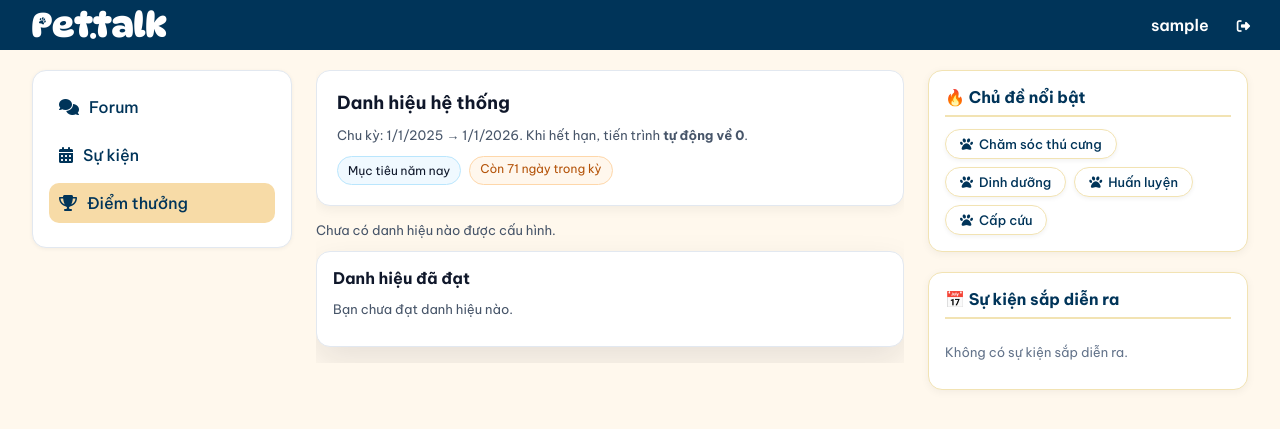
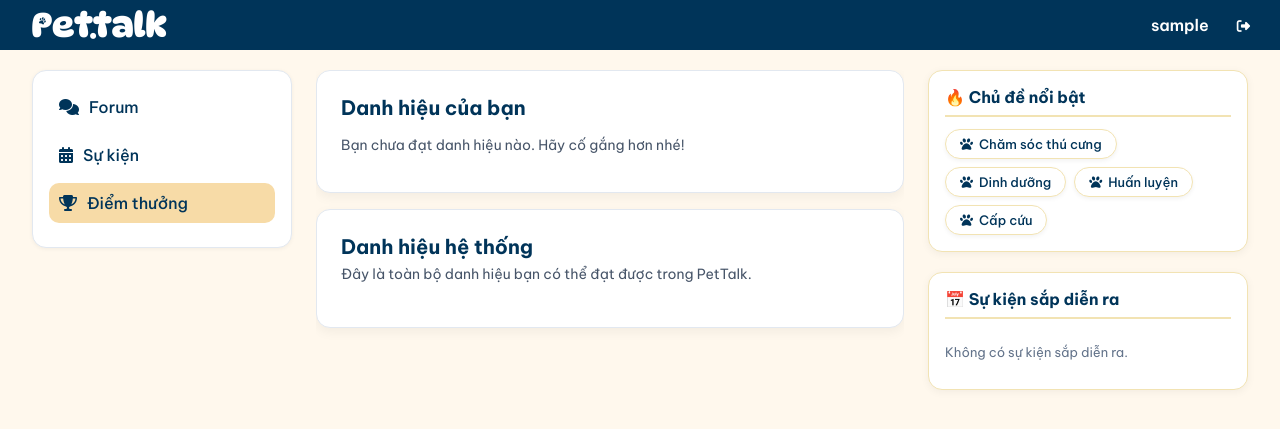
Before and after one commit to puppydue/PetTalk, a Django app: page /badge/ in a window 1280 px wide. Shown: the top 429 px of the page. Run offline with Django 4.2, Linux system fonts and the light colour scheme; the visitor is signed in with stand-in values (Sample User, id 1); data comes from the database, SQL or seed files in the repository; data that the repository does not hold is empty.

Commit message:
sửa giao diện user_badge

```diff
--- a/badge/templates/badge/user_badges.html
+++ b/badge/templates/badge/user_badges.html
@@ -7,7 +7,7 @@
 <style>
     body { background: #fff8ed; }
 
-    :root{
+    :root {
       --primary: #003459;
       --secondary: #F7DBA7;
       --bg: #f8fafc;
@@ -16,273 +16,354 @@
       --text: #0f172a;
       --muted: #475569;
       --radius: 14px;
-      --success:#16a34a;
-      --warn:#f59e0b;
-      --danger:#ef4444;
-      --shadow:0 14px 34px rgba(16,24,40,.10);
     }
 
-    *{box-sizing:border-box}
-    a{color:inherit;text-decoration:none}
-
-    .card, .header-card {
+    /* ✅ THÊM LẠI: Style .card (đồng bộ) */
+    .card {
       background: var(--card);
       border: 1px solid var(--line);
       border-radius: var(--radius);
       box-shadow: 0 4px 12px rgba(0,0,0,0.05);
-      padding: 20px;
+      padding: 24px; /* Đồng bộ padding */
       margin-bottom: 16px;
     }
-    .title{font-weight:900;font-size:18px;margin:0 0 12px}
-    .muted{color:var(--muted);font-size:13px}
-    .btn{padding:10px 14px;border:1px solid var(--line);background:#fff;border-radius:12px;cursor:pointer;box-shadow:var(--shadow);font-weight:500;}
-    .btn.primary{background: var(--primary);color:#fff;border-color:transparent}
-    .toolbar{display:flex;gap:8px;flex-wrap:wrap;margin-top:10px}
-    .brow{display:grid;grid-template-columns:56px 1fr 120px;gap:14px;align-items:center;padding:12px;border:1px solid var(--line);border-radius:14px;background:linear-gradient(180deg,#ffffff,#fafcff);box-shadow:var(--shadow);margin:10px 0}
-    .bicon{width:56px;height:56px;border-radius:14px;display:grid;place-items:center;font-size:26px;background:#f8fafc;border:1px solid #e2e8f0}
-    .bname{font-weight:900}
-    .bmeta{color:#475569;font-size:13px;margin-top:2px}
-    .bar{height:12px;background:#eef2ff;border:1px solid #dbe3ff;border-radius:999px;overflow:hidden;margin-top:8px;position:relative}
-    .bar>div{height:100%;background:linear-gradient(90deg,#93c5fd,#2563eb);width:0%;}
-    .bstat{display:flex;justify-content:space-between;align-items:center;font-size:12px;color:#334155;margin-top:8px}
-    .tag{display:inline-flex;align-items:center;gap:6px;padding:6px 10px;border-radius:999px;background:#f0f9ff;border:1px solid #bae6fd;font-size:12px}
-    .ok-chip{background:#fef2f2;border:1px solid #fecaca;color:#991b1b;border-radius:999px;padding:4px 10px;font-weight:700}
-    .chip-warn{background:#fff7ed;border:1px solid #fed7aa;color:#b45309;border-radius:999px;padding:4px 10px;font-size:12px}
+    .card h3 {
+        font-weight: 700;
+        font-size: 20px;
+        margin: 0 0 16px 0;
+        color: var(--primary);
+    }
+    .text-muted {
+        color: var(--muted);
+        font-size: 14px;
+    }
 
-    /* === PANEL DANH HIỆU ĐÃ ĐẠT === */
-    .achieved-panel {
-        background: var(--card);
+    /* === ✅ SỬA: Style Badge Row (từ code cũ) === */
+    .badge-row {
+        display: grid;
+        grid-template-columns: 50px 1fr auto;
+        gap: 16px;
+        align-items: center;
+        padding: 14px;
         border: 1px solid var(--line);
-        border-radius: var(--radius);
-        padding: 16px;
-        margin-bottom: 16px;
-        box-shadow: var(--shadow);
+        border-radius: 12px;
+        background: #fff;
+        margin-bottom: 12px;
     }
-    .achieved-title {
-        font-weight: 900;
+    .b-icon {
+        width: 50px;
+        height: 50px;
+        border-radius: 12px;
+        display: grid;
+        place-items: center;
+        font-size: 26px;
+        background: var(--bg);
+        border: 1px solid var(--line);
+    }
+    .b-name {
+        font-weight: 700;
         font-size: 16px;
-        margin: 0 0 12px;
+        color: var(--text);
     }
+    .b-meta {
+        color: var(--muted);
+        font-size: 13px;
+        margin-top: 2px;
+    }
+    .b-bar {
+        height: 8px;
+        background: #eef2ff;
+        border-radius: 999px;
+        overflow: hidden;
+        margin-top: 8px;
+    }
+    .b-bar > div {
+        height: 100%;
+        width: 0%;
+        transition: width 0.5s ease;
+    }
+
+    /* ✅ SỬA (Task 1): Thêm màu cho thanh tiến trình */
+    .b-bar-gold { background: #f59e0b; }
+    .b-bar-blue { background: #3b82f6; }
+    .b-bar-green { background: #16a34a; }
+    .b-bar-red { background: #ef4444; }
+    .b-bar-cyan { background: #06b6d4; }
+    .b-bar-lime { background: #84cc16; }
+
+    /* Style cho cột trạng thái */
+    .b-status {
+        text-align: right;
+        font-weight: 600;
+        font-size: 14px;
+    }
+    .b-status .percent {
+        color: var(--primary);
+    }
+    /* ✅ SỬA (Task 2): Icon hoàn thành (thay cho check) */
+    .b-status .completed-icon {
+        font-size: 22px;
+        color: #16a34a;
+    }
+
+    /* === ✅ SỬA (Task 3): Style Form Chọn Badge === */
     .achieved-option {
         display: flex;
         align-items: center;
-        gap: 8px;
-        padding: 6px 0;
+        gap: 10px;
+        padding: 8px 0;
         font-size: 14px;
+        cursor: pointer;
     }
     .achieved-option input[type="radio"] {
         accent-color: var(--primary);
+        transform: scale(1.2);
     }
-    .selected-badge {
-        background: #f0fdf4;
-        border: 1px solid #86efac;
+
+    /* ✅ SỬA LỖI (Task 1): Xóa style .badge-chip (màu vàng) CŨ */
+    /* .badge-chip { ... } */
+    /* .achieved-option:hover .badge-chip { ... } */
+
+
+    /* === ✅ THÊM MỚI (Task 4): Khung xem trước === */
+    .badge-preview-box {
+        margin-top: 24px;
+        padding: 16px;
+        border: 2px dashed var(--line);
+        border-radius: var(--radius);
+        text-align: center;
+        background: var(--bg);
+    }
+    .badge-preview-box p {
+        font-size: 14px;
+        color: var(--muted);
+        margin-bottom: 12px;
+        font-weight: 500;
+        margin-top: 0;
+    }
+    .preview-username {
+        font-weight: 700;
+        font-size: 16px;
+        color: var(--primary);
+        margin-right: 8px;
+    }
+    /* Style cho chip XEM TRƯỚC (DÙNG CHUNG CHO CẢ 2 BÊN) */
+    .preview-badge-chip {
+        display: inline-flex;
+        align-items: center;
+        gap: 6px;
+        padding: 4px 10px;
+        font-size: 13px;
+        font-weight: 700;
         border-radius: 12px;
-        padding: 12px;
-        margin-top: 12px;
-        display: none;
+        border: 1px solid;
+        cursor: pointer;
+        transition: 0.2s;
     }
-    .selected-badge.show {
-        display: block;
+    /* Các màu cho chip XEM TRƯỚC (dựa trên model.py) */
+    .badge-color-gold { background: #fff4c2; border-color: #f7d98b; color: #8a5a00; }
+    .badge-color-blue { background: #e0f2fe; border-color: #7dd3fc; color: #0369a1; }
+    .badge-color-green { background: #dcfce7; border-color: #86efac; color: #15803d; }
+    .badge-color-red { background: #fee2e2; border-color: #fca5a5; color: #991b1b; }
+    .badge-color-cyan { background: #cffafe; border-color: #67e8f9; color: #0e7490; }
+    .badge-color-lime { background: #f7fee7; border-color: #bef264; color: #4d7c0f; }
+
+    /* Thêm hover cho các chip chọn */
+    .achieved-option:hover .preview-badge-chip {
+        transform: scale(1.05);
     }
-    .selected-badge .icon {
-        font-size: 28px;
-    }
-    .progress-sm {
-        height: 6px;
-        background: #e2e8f0;
-        border-radius: 3px;
-        overflow: hidden;
-        margin: 8px 0;
-    }
-    .progress-sm > div {
-        height: 100%;
-        background: #16a34a;
-        border-radius: 3px;
-    }
+
 </style>
 {% endblock %}
 
 {% block content %}
-<main id="center" class="container-fluid py-4">
+<div class="container py-4">
     <div class="row">
-        <!-- LEFT: TẤT CẢ BADGE -->
-        <div class="col-lg-8">
-            <div class="header-card">
-                <h2 class="title">Danh hiệu hệ thống</h2>
-                <p class="muted">
-                    Chu kỳ: 1/1/2025 → 1/1/2026. Khi hết hạn, tiến trình <b>tự động về 0</b>.
-                </p>
-                <div class="toolbar">
-                    <span class="tag">Mục tiêu năm nay</span>
-                    <span class="chip-warn">Còn 71 ngày trong kỳ</span>
-                </div>
-            </div>
 
-            <section id="tab-badges">
-                <div id="badgesList">
-                    {% for b in progress_data %}
-                    <div class="brow" style="border-left:6px solid #f59e0b20">
-                        <div class="bicon" style="font-size:26px;">{{ b.icon }}</div>
-                        <div>
-                            <div class="bname">{{ b.name }}</div>
-                            <div class="bmeta">
-                                Mục tiêu: {{ b.target }} {{ b.type }}
-                                {% if b.completed %}
-                                    <span style="color:green;">Đã đạt</span>
-                                {% else %}
-                                    <span style="color:orange;">Đang tiến hành</span>
-                                {% endif %}
-                            </div>
-                            <div class="bar">
-                                <div style="width:{{ b.percent }}%;
-                                    background:linear-gradient(90deg,
-                                        {% if b.color == 'gold' %}#f59e0b, #fbbf24
-                                        {% elif b.color == 'blue' %}#3b82f6, #60a5fa
-                                        {% elif b.color == 'green' %}#16a34a, #4ade80
-                                        {% elif b.color == 'red' %}#ef4444, #fb7185
-                                        {% elif b.color == 'cyan' %}#06b6d4, #67e8f9
-                                        {% elif b.color == 'lime' %}#84cc16, #bef264
-                                        {% else %}#94a3b8, #cbd5e1{% endif %});">
-                                </div>
-                            </div>
-                            <div class="bstat">
-                                <span>Tiến trình của bạn: <b>{{ b.progress }}/{{ b.target }}</b></span>
-                            </div>
-                        </div>
-                    </div>
-                    {% empty %}
-                    <p class="muted">Chưa có danh hiệu nào được cấu hình.</p>
-                    {% endfor %}
-                </div>
-            </section>
-        </div>
-
-        <!-- RIGHT: DANH HIỆU ĐÃ ĐẠT -->
         <div class="col-lg-4">
-            <div class="achieved-panel">
-                <h3 class="achieved-title">Danh hiệu đã đạt</h3>
+            <div class="card">
+                <h3>Danh hiệu của bạn</h3>
 
                 {% if achieved_badges %}
                 <form id="badgeDisplayForm">
-                    <div class="achieved-option">
-                        <input type="radio" name="display_badge" value="none" id="none"
-                               {% if not current_display %}checked{% endif %}>
-                        <label for="none">Không hiển thị</label>
-                    </div>
+                    <label class="achieved-option">
+                        <input type="radio" name="display_badge" value="none"
+                               {% if not current_display_id %}checked{% endif %}>
+                        Không hiển thị
+                    </label>
 
                     {% for b in achieved_badges %}
-                    <div class="achieved-option">
-                        <input type="radio" name="display_badge"
-                               value="{{ b.name }}"
-                               id="badge_{{ forloop.counter }}"
-                               {% if current_display == b.name %}checked{% endif %}>
-                        <label for="badge_{{ forloop.counter }}">
-                            {{ b.icon }} {{ b.name }}
-                            <small class="text-success">({{ b.progress }}/{{ b.target }})</small>
-                        </label>
-                    </div>
+                    <label class="achieved-option">
+                        <input type="radio"
+                               name="display_badge"
+                               value="{{ b.id }}"
+                               {% if current_display_id == b.id %}checked{% endif %}>
+                        <span class="preview-badge-chip badge-color-{{ b.color }}">{{ b.icon }} {{ b.name }}</span>
+                    </label>
                     {% endfor %}
                 </form>
 
-                <!-- HIỂN THỊ BADGE ĐƯỢC CHỌN -->
-                <div id="selectedBadge" class="selected-badge">
-                    <div class="d-flex align-items-center gap-2">
-                        <div class="icon">{{ current_display_icon }}</div>
-                        <div>
-                            {% if current_display %}{{ current_display }}{% endif %}
-                            <div class="text-muted small">0/0 hoạt động</div>
-                        </div>
+                <div class="badge-preview-box">
+                    <p>Xem trước (hiển thị cạnh tên bạn):</p>
+                    <div>
+                        <span class="preview-username">{{ request.user.username }}</span>
+                        <span id="preview-badge" class="preview-badge-chip" style="display:none;">
+                            <span id="preview-icon"></span>
+                            <span id="preview-name"></span>
+                        </span>
+                        <span id="preview-none" class="text-muted" style="font-style:italic; display:none;">(Không hiển thị)</span>
                     </div>
-                    <div class="progress-sm mt-2">
-                        <div style="width:100%;"></div>
-                    </div>
-                    <div class="text-success small mt-1">ĐÃ HOÀN THÀNH!</div>
                 </div>
+
                 {% else %}
-                <p class="muted small">Bạn chưa đạt danh hiệu nào.</p>
+                <p class="text-muted">Bạn chưa đạt danh hiệu nào. Hãy cố gắng hơn nhé!</p>
                 {% endif %}
             </div>
         </div>
+
+        <div class="col-lg-8">
+            <div class="card">
+                <h3>Danh hiệu hệ thống</h3>
+                <p class="text-muted" style="margin-top: -10px; margin-bottom: 20px;">
+                    Đây là toàn bộ danh hiệu bạn có thể đạt được trong PetTalk.
+                </p>
+
+                {% for b in progress_data %}
+                <div class="badge-row">
+                    <div class="b-icon">{{ b.icon }}</div>
+                    <div>
+                        <div class="b-name">{{ b.name }}</div>
+                        <div class="b-meta">
+                            Mục tiêu: {{ b.target }} {{ b.type }}
+                        </div>
+                        <div class="b-bar">
+                            <div class="b-bar-{{ b.color }}" style="width:{{ b.percent }}%;"></div>
+                        </div>
+                    </div>
+
+                    <div class="b-status">
+                        {% if b.completed %}
+                            <span class="completed-icon" title="Đã hoàn thành">
+                                <i class="fa-solid fa-trophy"></i>
+                            </span>
+                        {% else %}
+                            <span class="percent">{{ b.percent }}%</span>
+                            <div class="text-muted" style="font-size: 12px; font-weight: 500;">
+                                {{ b.progress }}/{{ b.target }}
+                            </div>
+                        {% endif %}
+                    </div>
+                </div>
+                {% endfor %}
+            </div>
+        </div>
+
     </div>
-</main>
+</div>
 {% endblock %}
 
 {% block extra_js %}
 <script>
-  const achievedBadges = {{ achieved_badges_json|safe }};
-  const currentDisplay = "{{ current_display|escapejs }}";
-  const saveUrl = "{% url 'badge:save_display_badge' %}";
+// Lấy CSRF token
+function getCookie(name){let v=null;if(document.cookie&&document.cookie!==''){const c=document.cookie.split(';');for(let i=0;i<c.length;i++){const s=c[i].trim();if(s.substring(0,name.length+1)===(name+'=')){v=decodeURIComponent(s.substring(name.length+1));break}}}return v}
+const csrftoken=getCookie('csrftoken');
 
-  function getCookie(name) {
-      let cookieValue = null;
-      if (document.cookie && document.cookie !== '') {
-          const cookies = document.cookie.split(';');
-          for (let i = 0; i < cookies.length; i++) {
-              const cookie = cookies[i].trim();
-              if (cookie.substring(0, name.length + 1) === (name + '=')) {
-                  cookieValue = decodeURIComponent(cookie.substring(name.length + 1));
-                  break;
-              }
-          }
-      }
-      return cookieValue;
-  }
-  const csrftoken = getCookie('csrftoken');
+// Lấy dữ liệu badge từ Django
+const achievedBadges = {{ achieved_badges_json|safe }};
 
-  document.addEventListener('DOMContentLoaded', function() {
+// Map màu từ model (Python) sang CSS class (cho preview)
+const colorMap = {
+    "gold": "badge-color-gold",
+    "blue": "badge-color-blue",
+    "green": "badge-color-green",
+    "red": "badge-color-red",
+    "cyan": "badge-color-cyan",
+    "lime": "badge-color-lime",
+};
+
+// Lấy các phần tử DOM của preview
+const previewBadge = document.getElementById('preview-badge');
+const previewIcon = document.getElementById('preview-icon');
+const previewName = document.getElementById('preview-name');
+const previewNone = document.getElementById('preview-none');
+
+/**
+ * ✅ THÊM MỚI (Task 4): Hàm cập nhật preview
+ * @param {string} selectedId ID của badge được chọn, hoặc "none"
+ */
+function updatePreview(selectedId) {
+    if (!previewBadge || !previewNone) return; // Thoát nếu không ở đúng trang
+
+    if (selectedId === 'none' || !selectedId) {
+        // Ẩn chip, hiện text "Không hiển thị"
+        previewBadge.style.display = 'none';
+        previewNone.style.display = 'inline';
+    } else {
+        // Tìm badge trong data
+        // ✅ SỬA LỖI: So sánh b.id (số) với selectedId (string)
+        const badge = achievedBadges.find(b => b.id == selectedId);
+        if (badge) {
+            // Cập nhật nội dung
+            previewIcon.textContent = badge.icon;
+            previewName.textContent = badge.name;
+
+            // Xóa class màu cũ
+            previewBadge.className = 'preview-badge-chip';
+            // Thêm class màu mới
+            // ✅ SỬA LỖI: Giờ "badge.color" đã tồn tại, nó sẽ lấy đúng màu
+            const colorClass = colorMap[badge.color] || 'badge-color-blue';
+            previewBadge.classList.add(colorClass);
+
+            // Hiển thị chip, ẩn text
+            previewBadge.style.display = 'inline-flex';
+            previewNone.style.display = 'none';
+        }
+    }
+}
+
+// Chạy khi trang tải xong
+document.addEventListener('DOMContentLoaded', function() {
     const form = document.getElementById('badgeDisplayForm');
-    const selectedBadge = document.getElementById('selectedBadge');
-
     if (!form) return;
 
-    function showBadge(badge) {
-      selectedBadge.querySelector('.icon').textContent = badge.icon;
-      selectedBadge.querySelector('.fw-bold').textContent = badge.name;
-      selectedBadge.querySelector('.text-muted').textContent =
-        `${badge.progress}/${badge.target} ${badge.type.toLowerCase()}`;
-      selectedBadge.querySelector('.progress-sm > div').style.width = '100%';
-      selectedBadge.querySelector('.text-success').textContent = 'ĐÃ HOÀN THÀNH!';
-      selectedBadge.classList.add('show');
+    // 1. Cập nhật preview lần đầu khi tải trang
+    const currentSelectedRadio = form.querySelector('input[name="display_badge"]:checked');
+    if (currentSelectedRadio) {
+        updatePreview(currentSelectedRadio.value);
+    } else {
+        updatePreview('none'); // Mặc định là 'none' nếu không có gì được check
     }
 
-    // Hiển thị badge hiện tại nếu có
-    if (currentDisplay) {
-      const badge = achievedBadges.find(b => b.name === currentDisplay);
-      if (badge) {
-        showBadge(badge);
-      }
-    }
+    // 2. Thêm listener cho form (AJAX + Preview)
+    form.addEventListener("change", function (e) {
+        if (e.target.name !== 'display_badge') return;
 
-    form.addEventListener('change', function(e) {
-      const selectedName = e.target.value;
-      const badge = selectedName === 'none'
-        ? null
-        : achievedBadges.find(b => b.name === selectedName);
+        const selectedId = e.target.value;
 
-      // Gửi AJAX lưu lựa chọn
-      fetch(saveUrl, {
-        method: "POST",
-        headers: {
-          "Content-Type": "application/x-www-form-urlencoded",
-          "X-CSRFToken": csrftoken
-        },
-        body: new URLSearchParams({
-          "badge_name": selectedName
+        // Cập nhật preview ngay lập tức
+        updatePreview(selectedId);
+
+        // Gửi AJAX (code cũ của bạn)
+        fetch("{% url 'badge:save_display_badge' %}", {
+            method:"POST",
+            headers:{
+                "X-CSRFToken":csrftoken,
+                "Content-Type":"application/x-www-form-urlencoded"
+            },
+            body:new URLSearchParams({
+                badge_id: selectedId
+            })
         })
-      }).then(r => r.json()).then(data => {
-        // Không cần thông báo to, chỉ xử lý UI
-        if (data.status !== "success") {
-          console.warn("Save badge error:", data);
-        }
-      });
-
-      // Cập nhật preview
-      if (!badge) {
-        selectedBadge.classList.remove('show');
-      } else {
-        showBadge(badge);
-      }
+        .then(r => r.json())
+        .then(data => {
+            if (data.status !== 'success') {
+                console.error('Lỗi khi lưu danh hiệu:', data.message);
+            } else {
+                console.log('Đã lưu danh hiệu!');
+            }
+        })
+        .catch(err => console.error('Lỗi fetch:', err));
     });
-  });
+});
 </script>
 {% endblock %}
--- a/badge/views.py
+++ b/badge/views.py
@@ -1,6 +1,5 @@
 # badge/views.py
 import json
-
 from django.shortcuts import render, redirect, get_object_or_404
 from django.contrib.auth.decorators import login_required, user_passes_test
 from django.http import JsonResponse
@@ -15,9 +14,9 @@ def staff_required(view_func):
     return user_passes_test(lambda u: u.is_staff or u.is_superuser)(view_func)
 
 
-# ==========================
-# ADMIN: QUẢN LÝ DANH HIỆU
-# ==========================
+# =======================
+# ADMIN QUẢN LÝ DANH HIỆU
+# =======================
 
 @staff_required
 def admin_badges(request):
@@ -63,53 +62,51 @@ def delete_badge(request, badge_id):
     return redirect('badge:admin_badges')
 
 
-# ==========================
-# USER: XEM ĐIỂM & DANH HIỆU
-# ==========================
+# =======================
+# USER XEM & CHỌN DANH HIỆU
+# =======================
 
 @login_required
 def user_badges(request):
     user = request.user
     badges = Badge.objects.all()
     progress_data = []
-    achieved_badges = []
+    achieved = []
 
     for b in badges:
         progress, _ = UserBadgeProgress.objects.get_or_create(user=user, badge=b)
 
-        total = b.target
-        value = progress.progress
-        percent = min(100, round((value / total) * 100)) if total > 0 else 0
-        completed = value >= total
+        percent = 0
+        if b.target > 0:
+            percent = min(100, round((progress.progress / b.target) * 100))
+
+        completed = progress.progress >= b.target
 
         item = {
+            "id": b.id,
             "name": b.name,
             "icon": b.icon,
-            "target": total,
-            "progress": value,
+            "target": b.target,
+            "progress": progress.progress,
             "percent": percent,
             "type": b.get_type_display(),
             "completed": completed,
-            "color": b.color,
+            "color": b.color, # ✅ SỬA LỖI: Thêm dòng này
         }
+
         progress_data.append(item)
 
         if completed:
-            achieved_badges.append(item)
+            achieved.append(item) # "achieved" giờ cũng sẽ có "color"
 
     profile, _ = UserProfile.objects.get_or_create(user=user)
 
-    current_display = profile.display_badge.name if profile.display_badge else ""
-    current_display_icon = profile.display_badge.icon if profile.display_badge else ""
-
     context = {
         "progress_data": progress_data,
-        "achieved_badges": achieved_badges,
-        "achieved_badges_json": json.dumps(achieved_badges, cls=DjangoJSONEncoder),
-        "current_display": current_display,
-        "current_display_icon": current_display_icon,
+        "achieved_badges": achieved,
+        "achieved_badges_json": json.dumps(achieved, cls=DjangoJSONEncoder),
+        "current_display_id": profile.display_badge.id if profile.display_badge else None,
     }
-
     return render(request, "badge/user_badges.html", context)
 
 
@@ -118,27 +115,24 @@ def save_display_badge(request):
     if request.method != "POST":
         return JsonResponse({"status": "error", "message": "Invalid request"})
 
-    badge_name = request.POST.get("badge_name")
+    badge_id = request.POST.get("badge_id")
     profile, _ = UserProfile.objects.get_or_create(user=request.user)
 
-    if badge_name == "none":
+    if badge_id == "none":
         profile.display_badge = None
         profile.save(update_fields=['display_badge'])
         return JsonResponse({"status": "success"})
 
     try:
-        badge = Badge.objects.get(name=badge_name)
+        badge = Badge.objects.get(id=badge_id)
     except Badge.DoesNotExist:
         return JsonResponse({"status": "error", "message": "Danh hiệu không tồn tại"})
 
-    try:
-        progress = UserBadgeProgress.objects.get(user=request.user, badge=badge)
-    except UserBadgeProgress.DoesNotExist:
-        return JsonResponse({"status": "error", "message": "Chưa có tiến trình cho danh hiệu này"})
-
-    if progress.progress < badge.target:
+    progress = UserBadgeProgress.objects.filter(user=request.user, badge=badge).first()
+    if not progress or progress.progress < badge.target:
         return JsonResponse({"status": "error", "message": "Chưa đạt danh hiệu này"})
 
     profile.display_badge = badge
     profile.save(update_fields=['display_badge'])
+
     return JsonResponse({"status": "success"})
--- a/templates/basemode.html
+++ b/templates/basemode.html
@@ -53,7 +53,7 @@
       </div>
 
       <div class="nav-item "
-           onclick="window.location.href='/badges/'">
+           onclick="window.location.href='/badge/'">
         <i class="fa-solid fa-trophy"></i> Điểm thưởng
       </div>
       <hr>
```
Also changed, not shown: forum/templates/forum/post_list.html (+36 -5 lines).
